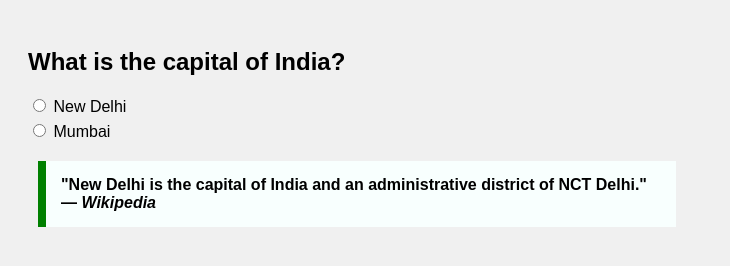
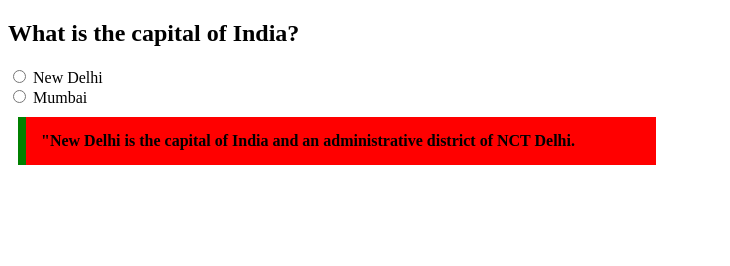
Before and after one commit to acciojob/trivia-Pushkarkashyap1, a website: page main.html in a window 1280 px wide. Shown: the whole page, without its empty margins (0-730 px from the left). Drawn offline with Linux system fonts and the light colour scheme.

Commit message:
created a submission

```diff
--- a/main.html
+++ b/main.html
@@ -4,11 +4,7 @@
   <meta charset="UTF-8">
   <title>Trivia Question</title>
   <style>
-    body {
-      font-family: Arial, sans-serif;
-      padding: 20px;
-      background-color: #f0f0f0;
-    }
+
 
     /* Styling for the blockquote */
     blockquote {
@@ -16,18 +12,12 @@
       margin: 10px;
       padding: 15px;
       border-left: 8px solid green;
-      background-color: #f8fffe;
+      background-color: red;
       font-weight: bold;
     }
 
-    /* Styling for the question and options */
-    .question {
-      margin-bottom: 20px;
-    }
 
-    label {
-      display: block;
-      margin: 5px 0;
+
     }
   </style>
 </head>
@@ -40,7 +30,7 @@
       <label>
         <input type="radio" name="capital" value="New Delhi">
         New Delhi
-      </label>
+      </label> <br>
       <label>
         <input type="radio" name="capital" value="Mumbai">
         Mumbai
@@ -50,7 +40,7 @@
 
   <!-- Quotation -->
   <blockquote>
-    "New Delhi is the capital of India and an administrative district of NCT Delhi." — <cite>Wikipedia</cite>
+    "New Delhi is the capital of India and an administrative district of NCT Delhi.
   </blockquote>
 
 </body>
```
